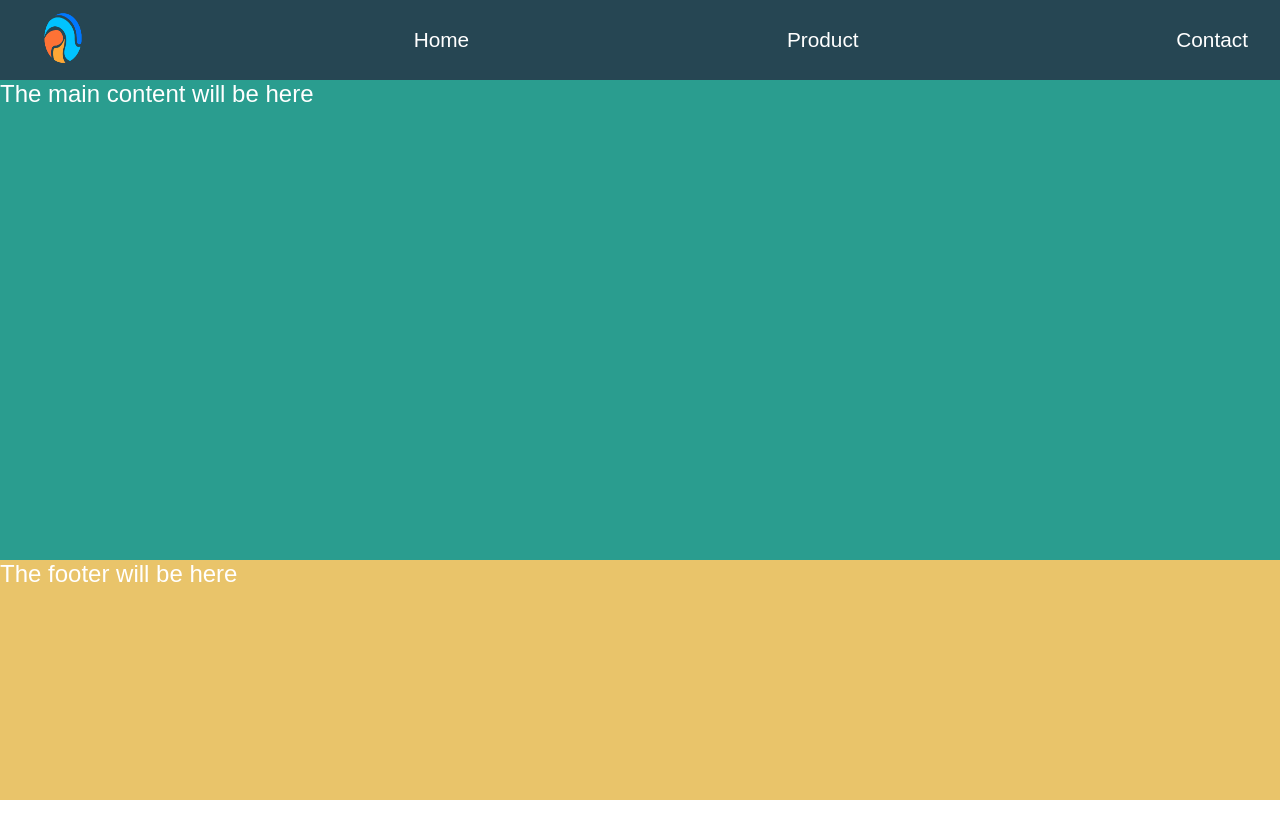
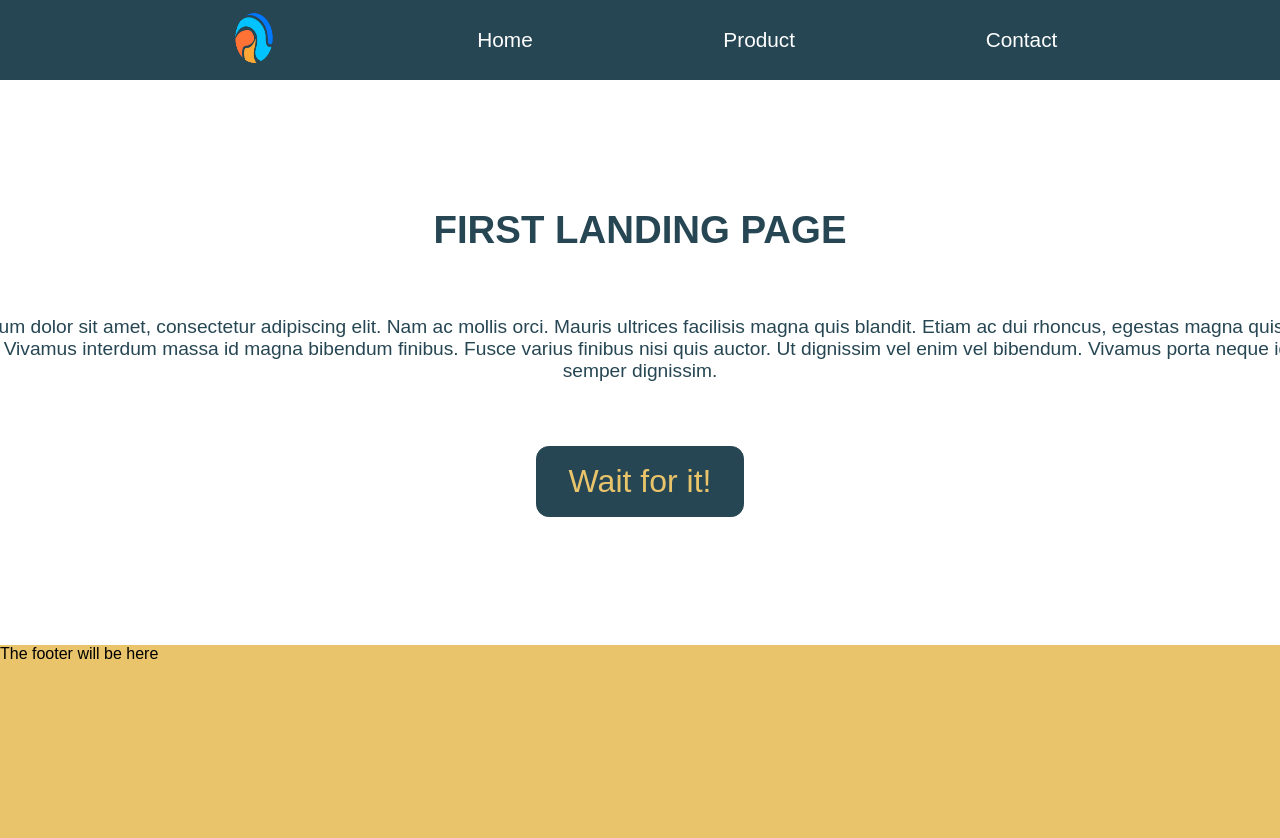
Before and after one commit to ChrisFloresM/BasicLandingPage, a plain HTML site: page index.html in a window 1280 px wide. Before the commit the page ends 800 px from the top, so only its background shows below. Drawn offline with Linux system fonts and the light colour scheme.

Commit message:
adding home section of the page as the banner

```diff
--- a/css/style.css
+++ b/css/style.css
@@ -21,7 +21,7 @@ body {
 .site-header__nav {
     display: flex;
     flex-flow: row wrap;
-    justify-content: space-between;
+    justify-content: space-evenly;
     max-width: 100%;
     min-height: inherit;
     align-items: center;
@@ -38,6 +38,7 @@ body {
 .site-header__link:hover,
 .site-header__link:active {
     text-decoration: underline;
+    color: #e9c46a;
     cursor: pointer;
 }
 
@@ -50,8 +51,48 @@ body {
 }
 /* ==================== 2. main styles  ================================ */
 .site-main {
-    background-color: #2a9d8f;
+    background-color: #fff;
+    font-size: 1.2rem;
     min-height: 60vh;
+}
+
+.site-main__home {
+    color: #264653;
+    min-height: inherit;
+    display: flex;
+    flex-flow: column nowrap;
+    justify-content: space-around;
+    align-items: center;
+    padding: 8rem;
+    text-align: center;
+    overflow: hidden;
+}
+
+.site-main__heading {
+    text-transform: uppercase;
+}
+
+.site-main__text {
+    width: 100rem;
+    padding: 4rem;
+    text-align: center;
+}
+
+.site-main__link:link,
+.site-main__link:visited {
+    background-color: #264653;
+    font-size: 2rem;
+    padding: 1rem 2rem;
+    color: #e9c46a;
+    text-decoration: none;
+    border-radius: 0.8rem;
+    border: 1px solid #264653;
+}
+
+.site-main__link:hover,
+.site-main__link:active {
+    color: #264653;
+    background-color: #e9c46a;
 }
 
 /* ==================== 2. footer styles  ================================ */
@@ -59,9 +100,3 @@ body {
     background-color: #e9c46a;
     min-height: 30vh;
 }
-
-/* 3. p styles */
-p {
-    font-size: 1.5rem;
-    color: white;
-}
--- a/index.html
+++ b/index.html
@@ -20,7 +20,13 @@
 		<!-- Ends header section-->
 		<!-- Starts Main section -->
 		<main class="site-main">
-			<p>The main content will be here</p>
+			<div id="home" class="site-main__home">
+				<h1 class="site-main__heading">First Landing Page</h1>
+				<p class="site-main__text">
+					Lorem ipsum dolor sit amet, consectetur adipiscing elit. Nam ac mollis orci. Mauris ultrices facilisis magna quis blandit. Etiam ac dui rhoncus, egestas magna quis, tincidunt mauris. Vivamus interdum massa id magna bibendum finibus. Fusce varius finibus nisi quis auctor. Ut dignissim vel enim vel bibendum. Vivamus porta neque id lectus semper dignissim.
+				</p>
+				<a href="#product" class="site-main__link">Wait for it!</a>
+			</div>
 		</main>
 		<!-- Ends main section -->
 		<!-- Start footer section -->
```
